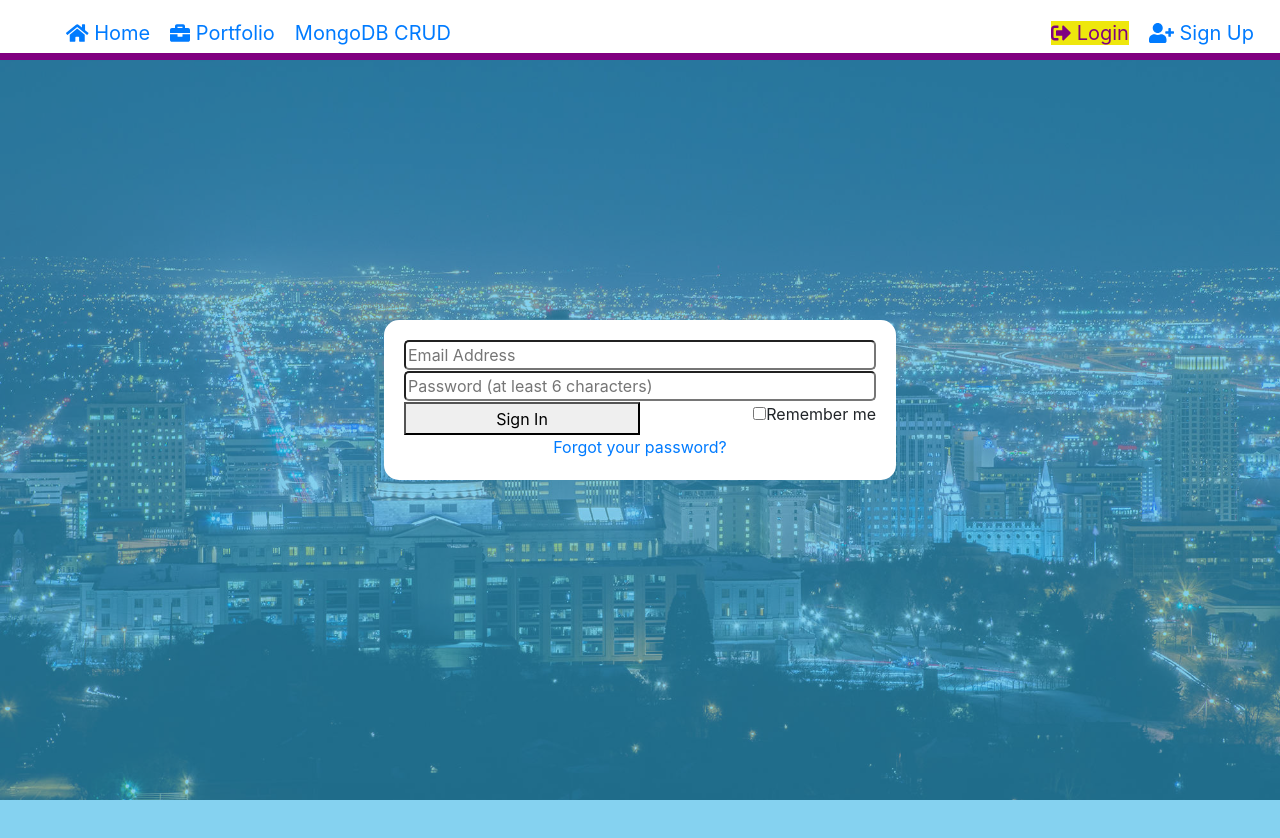
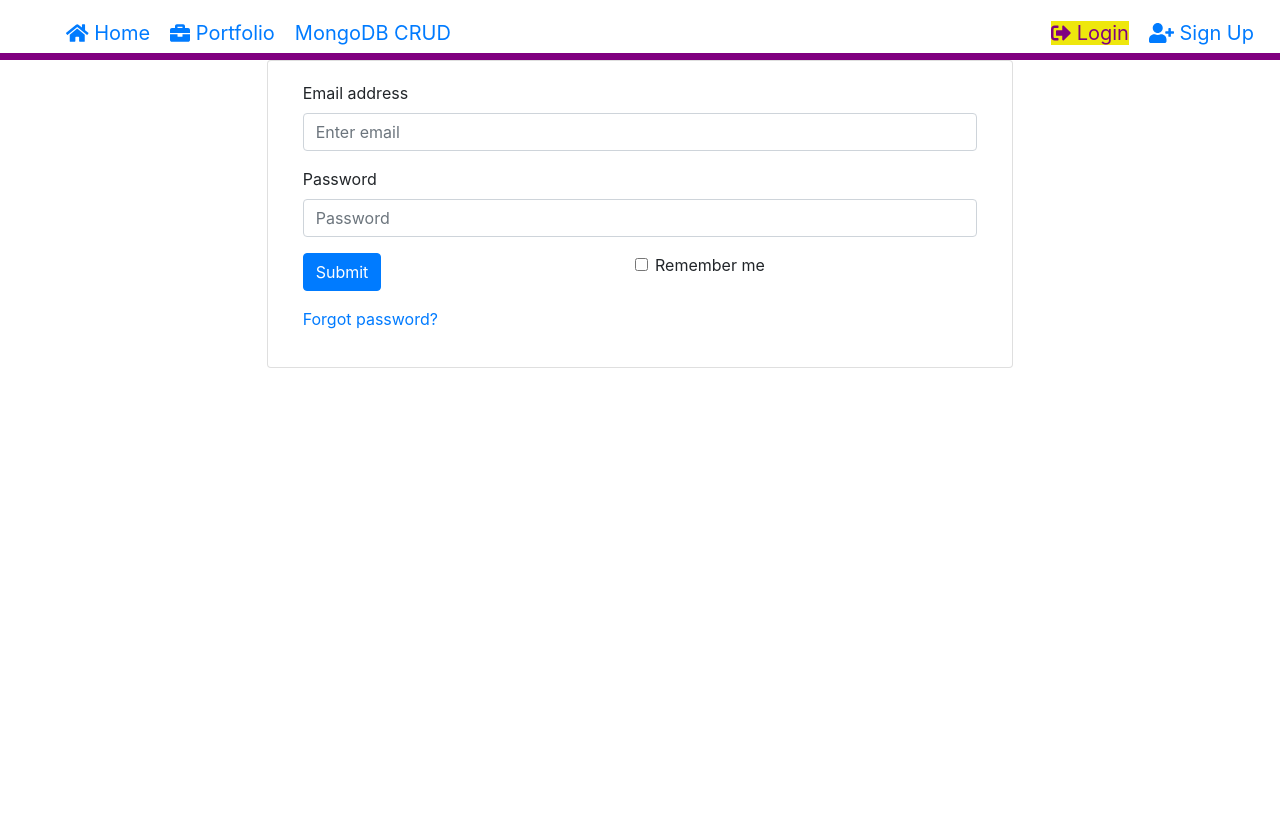
Before and after one commit to zoltan23/MERN, a React (Create React App) app in the folder Client/: page /signin in a window 1280 px wide. Shown: the top 838 px of the page. After the commit the page ends 800 px from the top, so only its background shows below. Built offline with nearby package versions, Linux system fonts and the light colour scheme; no server answers.

Commit message:
adding login authentication

```diff
--- a/Client/src/App.css
+++ b/Client/src/App.css
@@ -1,4 +1,4 @@
-.App {
+/* .App {
   text-align: center;
 }
 
@@ -7,4 +7,4 @@
   top: 50%;
   left: 50%;
   transform: translate(-50%, -50%);
-}
+} */
--- a/Client/src/App.js
+++ b/Client/src/App.js
@@ -4,7 +4,7 @@ import Navbar from './components/UI/layout/Navbar'
 import './App.css';
 import Home from './components/Home';
 import Settings from './components/UI/Settings';
-import Login from './components/UI/Login';
+import Login from './components/UI/screens/Login';
 import Portfolio from './components/UI/screens/Portfolio';
 import { UserContext } from './components/services/UserContext'
 import Test from './components/UI/screens/Test';
--- a/Client/src/components/Home.js
+++ b/Client/src/components/Home.js
@@ -1,5 +1,5 @@
 import React from 'react';
-import Card from './Card';
+import Card from './UI/reusable-components/Card';
 import './Home.css';
 import Carousel from './UI/Carousel';
 
--- a/Client/src/components/UI/Login.js
+++ /dev/null
@@ -1,28 +0,0 @@
-import React, { useContext } from 'react'
-import './Login.css'
-import { UserContext } from '../services/UserContext'
-
-export default function Login() {
-
-const { setIsLoggedIn } = useContext(UserContext)
-
-const handleSignIn = () => {
-setIsLoggedIn(true)
-}
-
-    return (
-        <div className="container-li">
-            <div className="card-li centered">
-                <input className="input-li" type="email" placeholder="Email Address" />
-                <input className="input-li" type="password" placeholder="Password (at least 6 characters)" />
-                <div className="form-bottom-li">
-                    <button className="button-li" onClick={handleSignIn}>Sign In</button>
-                    <label>
-                        <input type="checkbox" value="yes" />Remember me
-                </label>
-                </div>
-                    <a href="#">Forgot your password?</a>
-            </div>
-        </div>
-    )
-}
--- a/Client/src/components/Card.css
+++ b/Client/src/components/UI/reusable-components/Card.css
@@ -1,4 +1,4 @@
-.card {
+/* .card {
     background-color: purple;
     border-radius: 15px;
     width: 100%;
@@ -22,3 +22,4 @@ a {
 .card-body {
     color: yellow;
 }
+ */
--- a/Client/src/components/UI/screens/ReusableInputField.js
+++ b/Client/src/components/UI/reusable-components/ReusableInputField.js
@@ -24,7 +24,8 @@ export default function ReusableInputField(props) {
     }
     return (
         <div>
-            <input type="text" className={getValidString(isInputValid)} placeholder={props.placeholder} onChange={getInput} />
+            <label for={props.for}>{props.label}</label>
+            <input type={props.text} className={getValidString(isInputValid)} placeholder={props.placeholder} onChange={getInput} />
         </div>
     )
 }
--- a/Client/src/components/UI/Login.css
+++ b/Client/src/components/UI/screens/Login.css
@@ -1,4 +1,6 @@
-.container-li {
+
+
+/* .container-li {
     background-color: rgba(13, 166, 226, .50);
     display: flex;
     justify-content: center;
@@ -8,7 +10,7 @@
 
 .container-li:before {
     content: '';
-    background: url('./../../assets/images/slc.jpeg')
+    background: url('./../../../assets/images/slc.jpeg')
     no-repeat center center/cover;
     opacity: 0.8;
     position: absolute;
@@ -42,4 +44,4 @@
 
 .button-li {
     width: 50%;
-}
+} */
--- /dev/null
+++ b/Client/src/components/UI/screens/Login.js
@@ -0,0 +1,58 @@
+import React, { useContext, useState } from 'react'
+import './Login.css'
+import { UserContext } from '../../services/UserContext'
+import ReusableInputField from '../reusable-components/ReusableInputField'
+import { FontAwesomeIcon } from '@fortawesome/free-solid-svg-icons'
+
+export default function Login() {
+
+    const { setIsLoggedIn } = useContext(UserContext)
+
+    const [email, setEmail] = useState('')
+    const [password, setPassword] = useState('')
+
+    const getEmail = (input) => {
+        setEmail(input)
+    }
+
+    const getPassword = (input) => {
+        setPassword(input)
+    }
+
+    const handleSignIn = () => {
+        setIsLoggedIn(true)
+    }
+
+    return (
+        <div className="card col-7 mx-auto">
+            <div className="card-body ">
+                <form className="mx-auto">
+                    <div class="form-group">
+                        <label for="exampleInputEmail1" style={{ alignContent: 'left' }}>Email address</label>
+                        <input type="email" class="form-control" id="exampleInputEmail1" aria-describedby="emailHelp" placeholder="Enter email" />
+                    </div>
+                    <div class="form-group">
+                        <label for="exampleInputPassword1">Password</label>
+                        <input type="password" class="form-control" id="exampleInputPassword1" placeholder="Password" />
+                    </div>
+                    <div className="form-group">
+                        <div className="row">
+                            <div className="col-6">
+                            <button type="submit" class="btn btn-primary">Submit</button>
+                            </div>
+                            <div className="col-6">
+                            <div class="">
+                                <input type="checkbox" class="form-check-input" id="exampleCheck1" />
+                                <label class="form-check-label" for="exampleCheck1">Remember me</label>
+                            </div>
+                            </div>
+                        </div>
+                    </div>
+                    <div className="form-group">
+                        <a href="#">Forgot password?</a>
+                    </div>
+                </form>
+            </div>
+        </div>
+    )
+}
--- a/Client/src/components/UI/screens/Portfolio.js
+++ b/Client/src/components/UI/screens/Portfolio.js
@@ -1,9 +1,10 @@
 import React from 'react'
+import Card from '../reusable-components/Card'
 
 export default function Portfolio() {
     return (
         <div>
-            Portfolio
+            <Card />
         </div>
     )
 }
--- a/Client/src/components/UI/screens/SignUp.js
+++ b/Client/src/components/UI/screens/SignUp.js
@@ -1,7 +1,7 @@
 import React, { useState } from 'react'
 import api from '../../../api/index'
 import './SignUp.css';
-import ReusableInputField from './ReusableInputField';
+import ReusableInputField from '../reusable-components/ReusableInputField';
 
 export default function SignUp() {
 
@@ -32,10 +32,10 @@ export default function SignUp() {
             <form className="card-body">
                 <div className="form-group row">
                     <div className="col">
-                        <ReusableInputField placeholder="First Name" onUpdateInput={getFirstName} />
+                        <ReusableInputField id="firstName" type="text" placeholder="First Name" onUpdateInput={getFirstName} />
                     </div>
                     <div className="col">
-                        <ReusableInputField placeholder="Last Name" onUpdateInput={getLastName} />
+                        <ReusableInputField type="text" placeholder="Last Name" onUpdateInput={getLastName} />
                     </div>
                 </div>
                 <button className="col-12" onClick={handleSignUp}>Sign Up!</button>
--- a/Client/src/index.css
+++ b/Client/src/index.css
@@ -1,4 +1,4 @@
-body {
+/* body {
   margin: 0;
   font-family: -apple-system, BlinkMacSystemFont, 'Segoe UI', 'Roboto', 'Oxygen',
     'Ubuntu', 'Cantarell', 'Fira Sans', 'Droid Sans', 'Helvetica Neue',
@@ -10,4 +10,4 @@ body {
 code {
   font-family: source-code-pro, Menlo, Monaco, Consolas, 'Courier New',
     monospace;
-}
+} */
```
Also changed, not shown: Client/src/components/UI/reusable-components/Card.js (renamed from Client/src/components/Card.js), 1 other file (tests, documents, lock files or other folders).
